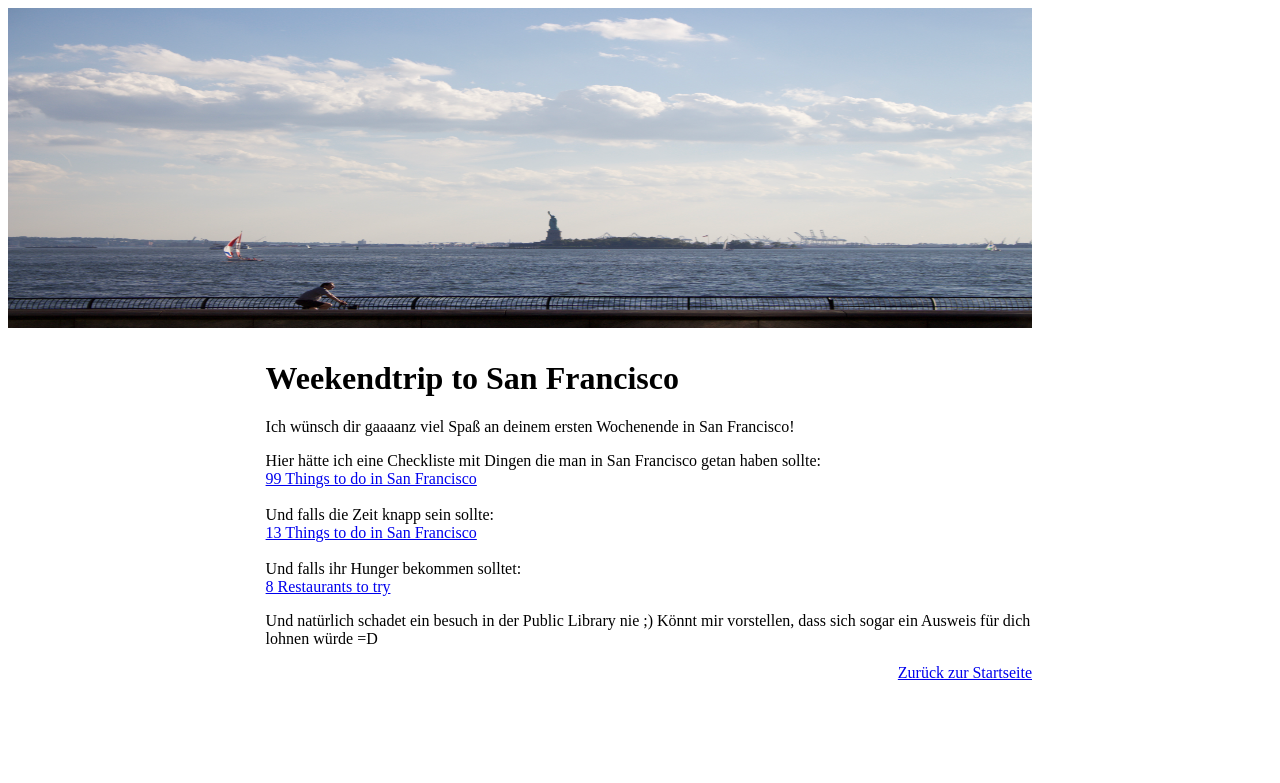
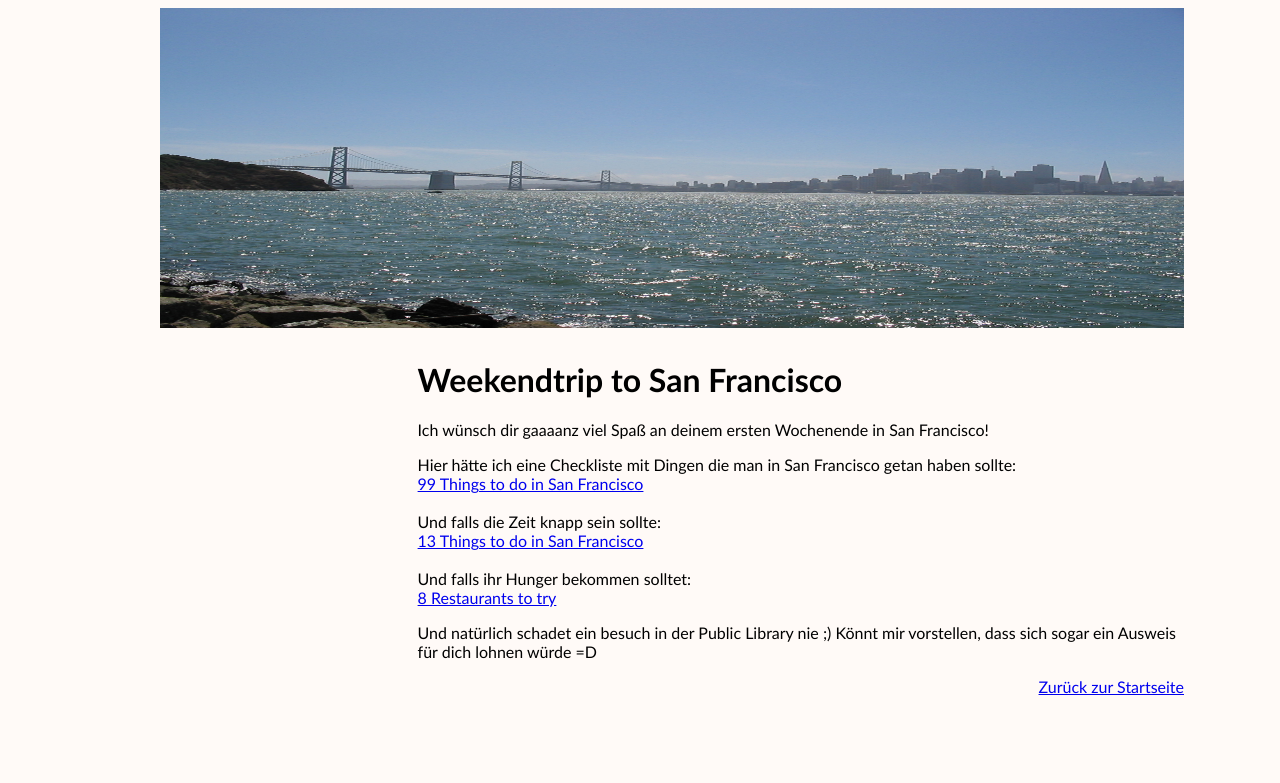
Before and after one commit to LibrarianGirl/Blog, a PHP site: page /sf.html in a window 1280 px wide. Shown: the top 783 px of the page. Run offline with PHP 8.4, Linux system fonts and the light colour scheme.

Commit message:
1. Blogeintrag die 2.

```diff
--- a/sf.html
+++ b/sf.html
@@ -7,7 +7,7 @@
   </head>
 <body>
 	<header>
-			<img src="bilder/freiheitsstatue.jpg" alt="Freiheitsstatue">
+			<img src="bilder/gg.jpg" alt="Golden Gate">
   	</header>
 	<main>
 		<h1>Weekendtrip to San Francisco</h1>
@@ -25,7 +25,7 @@
 
 	<footer>
 <div>
-<a href="/blog/index.php">Zurück zur Startseite</a>
+<a href="/blog/index.html">Zurück zur Startseite</a>
 </div>
 </footer>
 </body>
--- a/stylesheet.css
+++ b/stylesheet.css
@@ -1,3 +1,9 @@
+body {
+	margin-left: 10em;
+	margin-right:10em;
+	background-color: #FFFAF7;
+	font-family: calibri;
+}
 img {
 	width: 64em;
 	height: 20em;
@@ -8,7 +14,6 @@ header{
 	height: 20em;
 
 }
-
 nav {
 	width: 16em;
 	float:left;
```
Also changed, not shown: bilder/gg.jpg (added).
